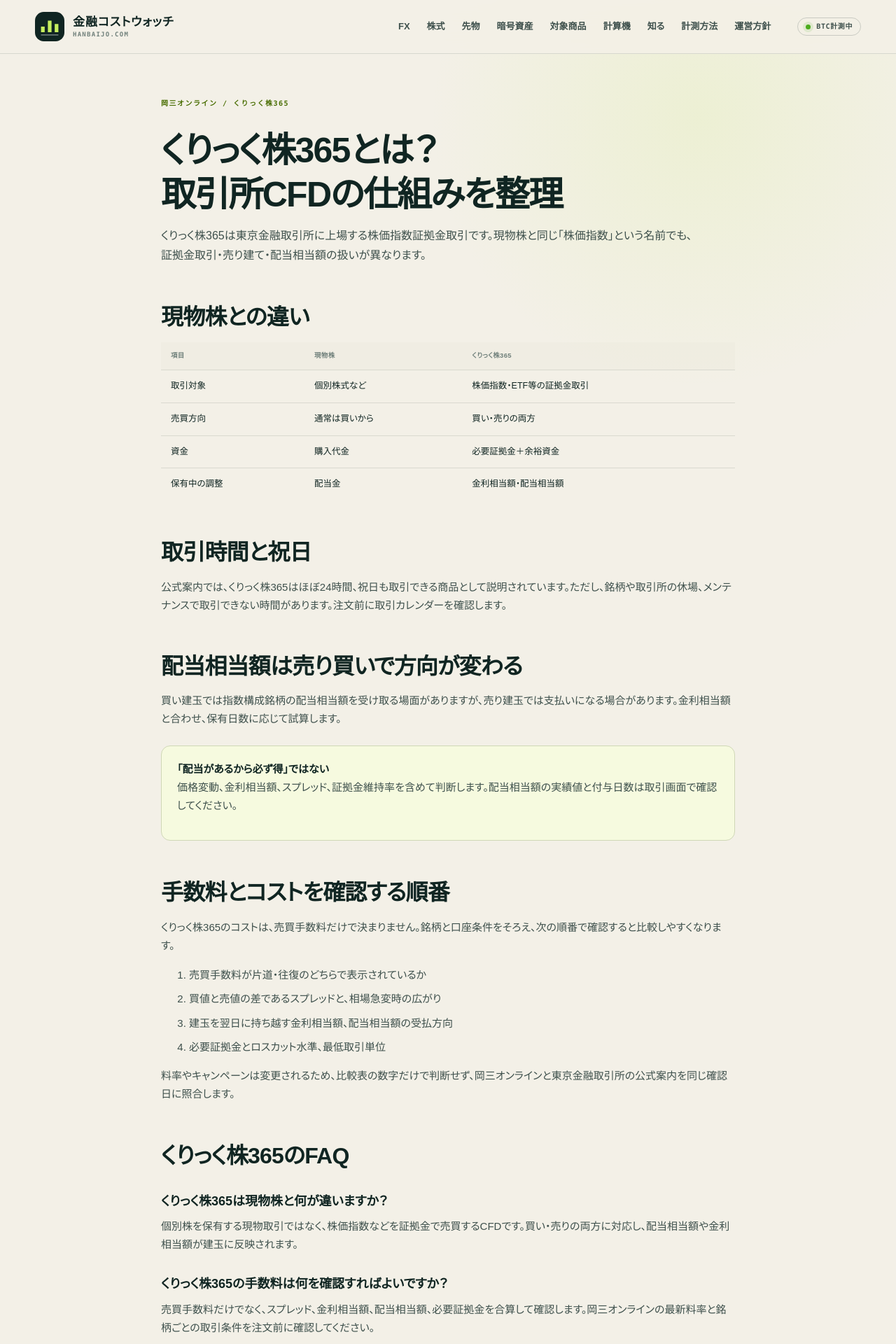
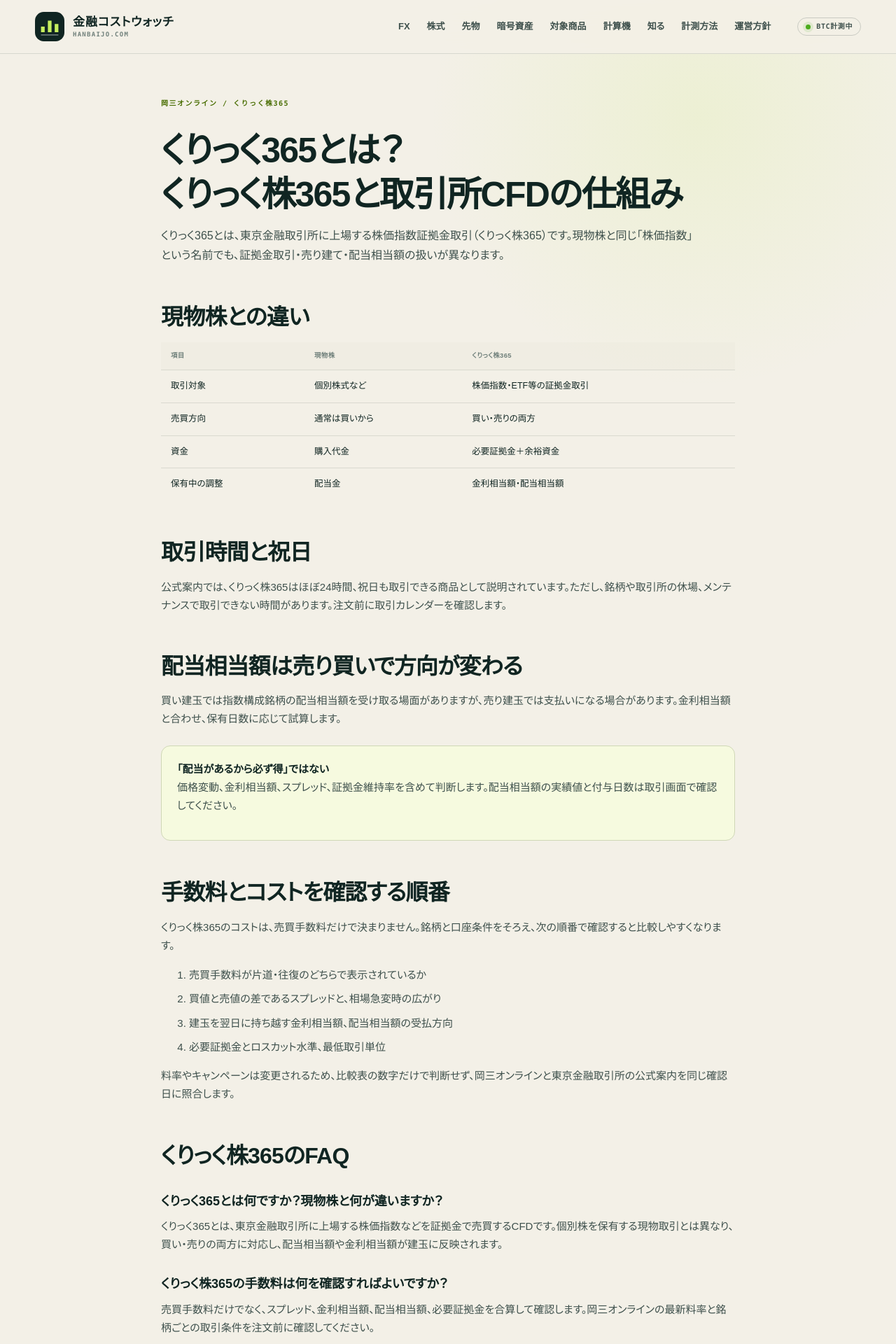
Before and after one commit to mrok18/hanbaijo, a Next.js app: page /articles/okasan-kabu365-overview in a window 1280 px wide. Shown: the top 1920 px of the page at 70% size. Built offline with nearby package versions, Linux system fonts and the light colour scheme.

Commit message:
SEO: target click365 definition query

```diff
--- a/app/articles/okasan-kabu365-overview/page.tsx
+++ b/app/articles/okasan-kabu365-overview/page.tsx
@@ -1,10 +1,10 @@
 import type { Metadata } from 'next';
 import Link from 'next/link';
 
-export const metadata: Metadata = { alternates: { canonical: '/articles/okasan-kabu365-overview' }, title: '岡三オンラインのくりっく株365とは？手数料・配当・証拠金を整理', description: '岡三オンラインのくりっく株365について、取引所CFDの仕組み、手数料などのコスト、売買方向、配当相当額、証拠金の考え方を整理します。' };
+export const metadata: Metadata = { alternates: { canonical: '/articles/okasan-kabu365-overview' }, title: 'くりっく365とは？岡三オンラインの手数料・配当・証拠金', description: 'くりっく365とは何かを初心者向けに解説。岡三オンラインのくりっく株365について、取引所CFDの仕組み、手数料、配当相当額、証拠金の考え方を整理します。' };
 
 const FAQS = [
-  { question: 'くりっく株365は現物株と何が違いますか？', answer: '個別株を保有する現物取引ではなく、株価指数などを証拠金で売買するCFDです。買い・売りの両方に対応し、配当相当額や金利相当額が建玉に反映されます。' },
+  { question: 'くりっく365とは何ですか？現物株と何が違いますか？', answer: 'くりっく365とは、東京金融取引所に上場する株価指数などを証拠金で売買するCFDです。個別株を保有する現物取引とは異なり、買い・売りの両方に対応し、配当相当額や金利相当額が建玉に反映されます。' },
   { question: 'くりっく株365の手数料は何を確認すればよいですか？', answer: '売買手数料だけでなく、スプレッド、金利相当額、配当相当額、必要証拠金を合算して確認します。岡三オンラインの最新料率と銘柄ごとの取引条件を注文前に確認してください。' },
   { question: '配当相当額を受け取れば必ず利益になりますか？', answer: '必ず利益になるわけではありません。価格変動、金利相当額、スプレッド、売り建玉での支払いを含めた合計損益で判断します。' },
 ] as const;
@@ -13,8 +13,8 @@ export default function Page() {
   const faqJsonLd = { '@context': 'https://schema.org', '@type': 'FAQPage', mainEntity: FAQS.map((faq) => ({ '@type': 'Question', name: faq.question, acceptedAnswer: { '@type': 'Answer', text: faq.answer } })) };
   return <article>
   <script type="application/ld+json" dangerouslySetInnerHTML={{ __html: JSON.stringify(faqJsonLd).replace(/</g, '\\u003c') }} />
-  <p className="page-kicker">岡三オンライン / くりっく株365</p><h1>くりっく株365とは？<br />取引所CFDの仕組みを整理</h1>
-  <p className="lede">くりっく株365は東京金融取引所に上場する株価指数証拠金取引です。現物株と同じ「株価指数」という名前でも、証拠金取引・売り建て・配当相当額の扱いが異なります。</p>
+  <p className="page-kicker">岡三オンライン / くりっく株365</p><h1>くりっく365とは？<br />くりっく株365と取引所CFDの仕組み</h1>
+  <p className="lede">くりっく365とは、東京金融取引所に上場する株価指数証拠金取引（くりっく株365）です。現物株と同じ「株価指数」という名前でも、証拠金取引・売り建て・配当相当額の扱いが異なります。</p>
   <h2>現物株との違い</h2><div className="table-scroll"><table className="rates"><thead><tr><th>項目</th><th>現物株</th><th>くりっく株365</th></tr></thead><tbody><tr><td>取引対象</td><td>個別株式など</td><td>株価指数・ETF等の証拠金取引</td></tr><tr><td>売買方向</td><td>通常は買いから</td><td>買い・売りの両方</td></tr><tr><td>資金</td><td>購入代金</td><td>必要証拠金＋余裕資金</td></tr><tr><td>保有中の調整</td><td>配当金</td><td>金利相当額・配当相当額</td></tr></tbody></table></div>
   <h2>取引時間と祝日</h2><p>公式案内では、くりっく株365はほぼ24時間、祝日も取引できる商品として説明されています。ただし、銘柄や取引所の休場、メンテナンスで取引できない時間があります。注文前に取引カレンダーを確認します。</p>
   <h2>配当相当額は売り買いで方向が変わる</h2><p>買い建玉では指数構成銘柄の配当相当額を受け取る場面がありますが、売り建玉では支払いになる場合があります。金利相当額と合わせ、保有日数に応じて試算します。</p>
```
